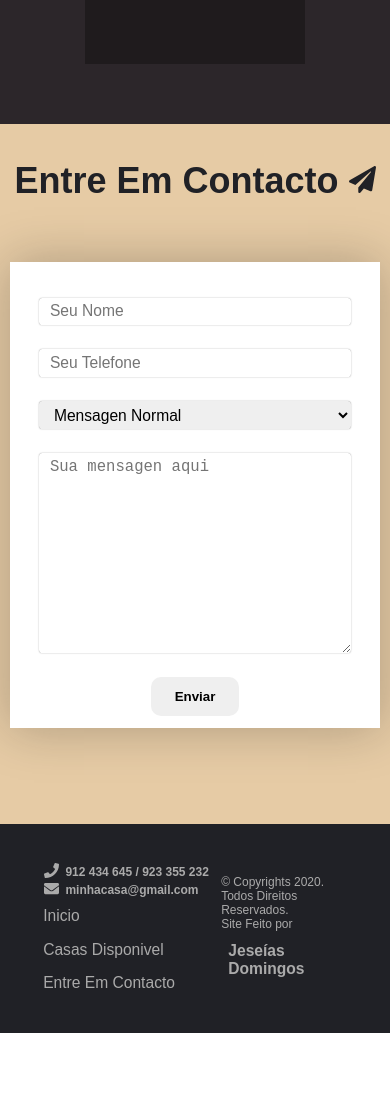
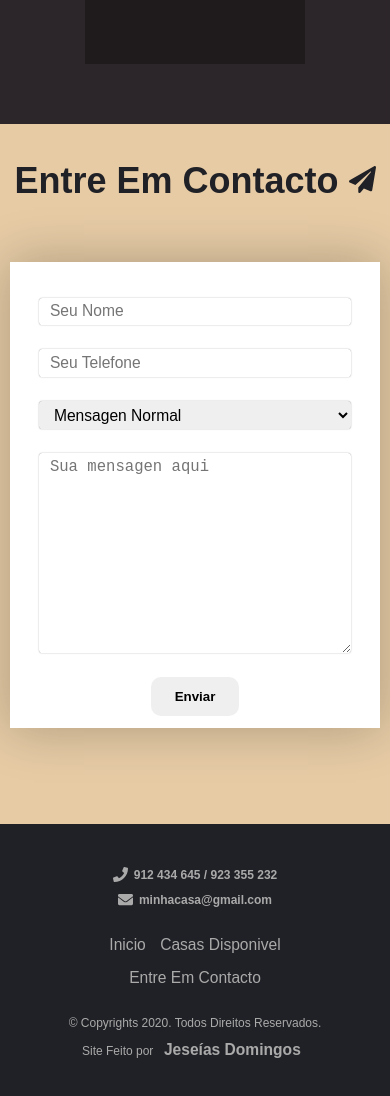
Before and after one commit to jeseias/minha-casa-frontend, a React (Create React App) app: page / in a window 390 px wide. Shown: the part 2567-3663 px from the top of the page. Before the commit the page ends 3600 px from the top, so only its background shows below. Built offline with nearby package versions, Linux system fonts and the light colour scheme; no server answers.

Commit message:
Footer is now fully responsive

```diff
--- a/src/components/Footer/styles.js
+++ b/src/components/Footer/styles.js
@@ -1,6 +1,6 @@
 import styled from 'styled-components';
 
-import { Colors, Mixins } from './../../styles';
+import { Colors, Mixins, Device } from './../../styles';
 
 export const Container = styled.div`
   background: ${Colors.dark_color};
@@ -41,4 +41,30 @@ export const Container = styled.div`
     }
   }
 
+  @media ${Device.tablet} {
+
+    .flexbox {
+      display: block;
+      text-align: center;
+
+      div:nth-child(1) {
+        margin-bottom: 2rem;
+      }
+    }
+  }
+
+  @media ${Device.mobileL} {
+
+    .flexbox {
+
+
+      div:nth-child(1) {
+
+       span {
+         display: block;
+       }
+      }
+    }
+  }
+
 `;
```
